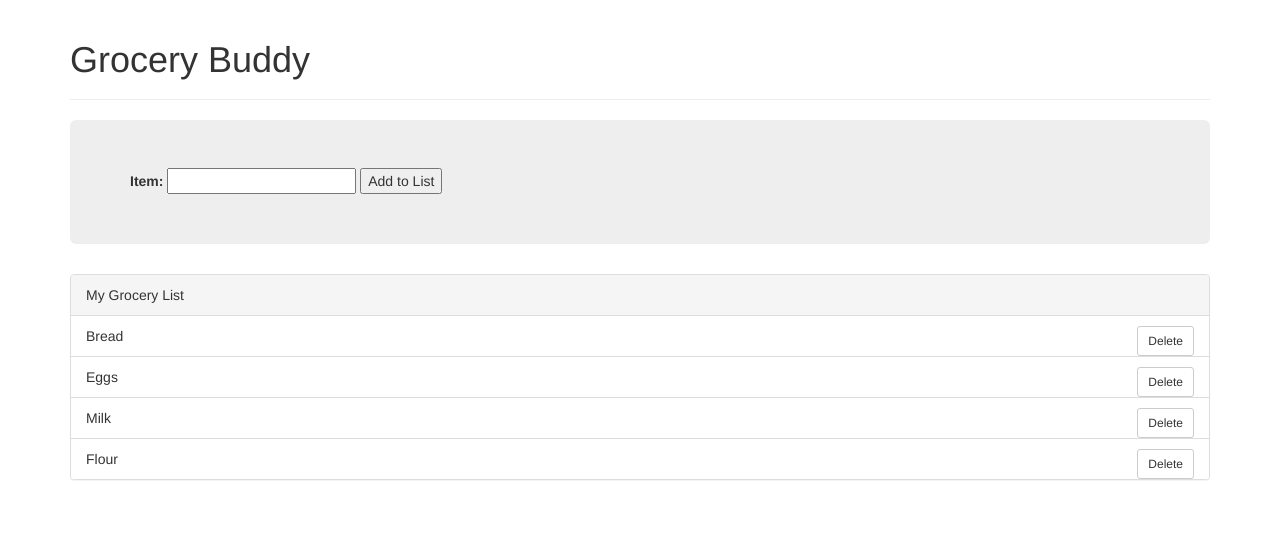
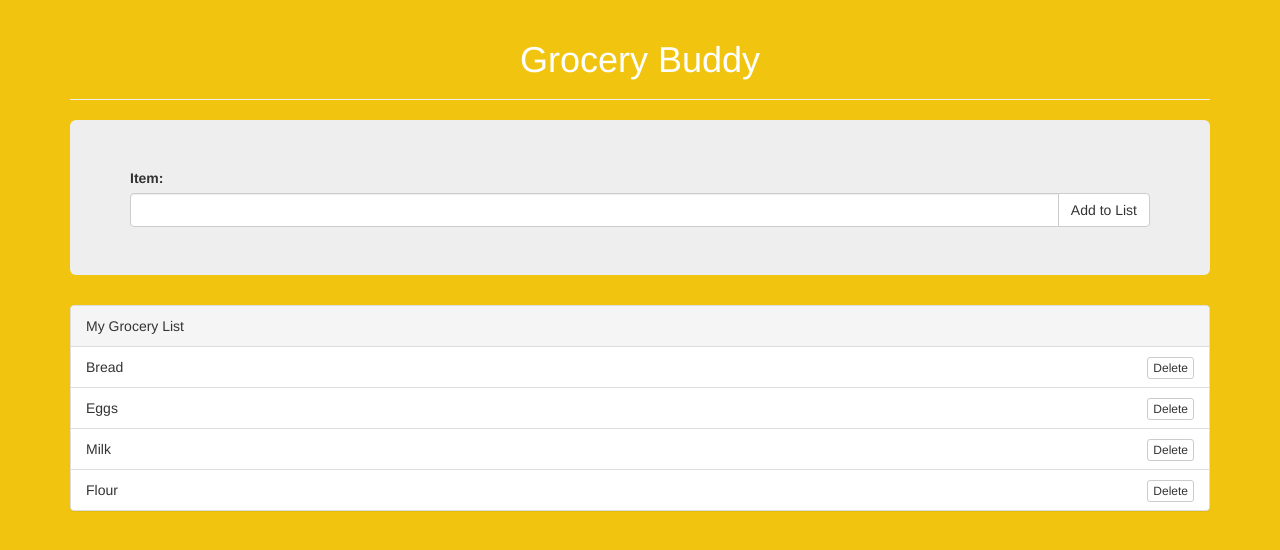
Before and after one commit to klarski/grocery-buddy, a plain HTML site: page index.html in a window 1280 px wide. Drawn offline with nearby package versions, Linux system fonts and the light colour scheme.

Commit message:
finish css styling

```diff
--- /dev/null
+++ b/css/main.css
@@ -0,0 +1,8 @@
+body{
+	background-color: #f1c40f;
+}
+
+.page-header h1{
+	color: #fff;
+	text-align: center;
+}
--- a/index.html
+++ b/index.html
@@ -8,6 +8,7 @@
 
     <!-- Bootstrap -->
     <link href="css/bootstrap.min.css" rel="stylesheet">
+    <link rel="stylesheet" type="text/css" href="css/main.css">
     <script type="text/javascript" src="js/angular.min.js"></script>
     <script type="text/javascript" src="js/app.js"></script>
 
@@ -25,17 +26,21 @@
       </div>
       <div ng-controller="DBController">
         <div class="jumbotron">
-          <label for="item">Item:</label>
-          <input ng-model="itemName" ng-minlength=2 type="text" name="item" required />
-          <button type="submit" ng-click="addItem()">Add to List</button>
+          <label name="item">Item:</label>
+            <div class="input-group">
+              <input class='form-control' ng-model="itemName" ng-minlength="2" type="text" name="item" required />
+               <span class="input-group-btn">
+               <button type="submit" class="btn btn-default" ng-click="addItem()">Add to List</button>
+               </span>
         </div>
+      </div>
 
         <div class="panel panel-default">
           <div class="panel-heading">My Grocery List</div>
           <ul class="list-group">
             <li class="list-group-item" ng-repeat="item in listArray">
               {{item}}
-              <button type="button" class="btn btn-default btn-sm pull-right" ng-click="deleteItem()">Delete</button>
+              <button type="button" class="btn btn-default btn-xs pull-right" ng-click="deleteItem()">Delete</button>
             </li>
           </ul>
         </div>
--- a/js/app.js
+++ b/js/app.js
@@ -4,13 +4,9 @@ function DBController ($scope){
 	$scope.listArray = ["Bread", "Eggs", "Milk", "Flour"];
 
 	$scope.addItem = function(){
-		if($scope.itemName.length > 1){
 		$scope.listArray.push($scope.itemName);
 
 		$scope.itemName = "";
-		}else{
-
-		}
 
 	};
 
```
